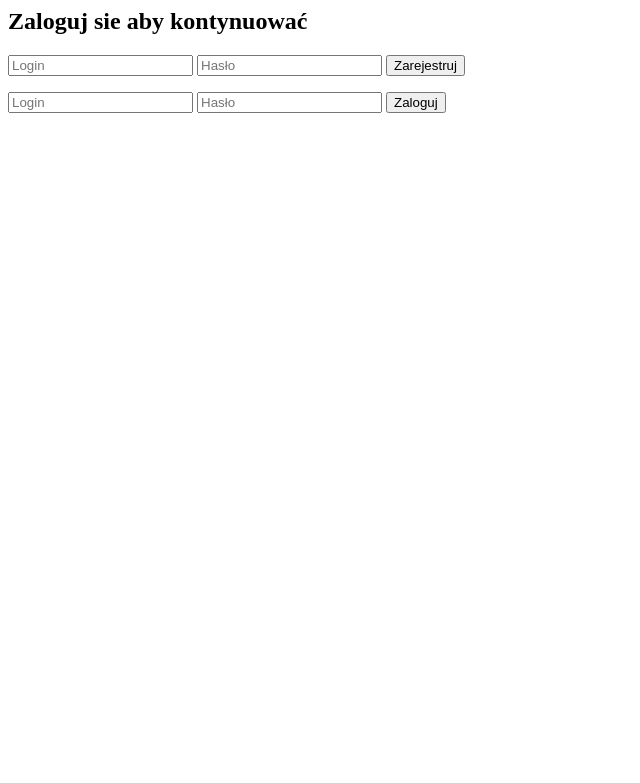
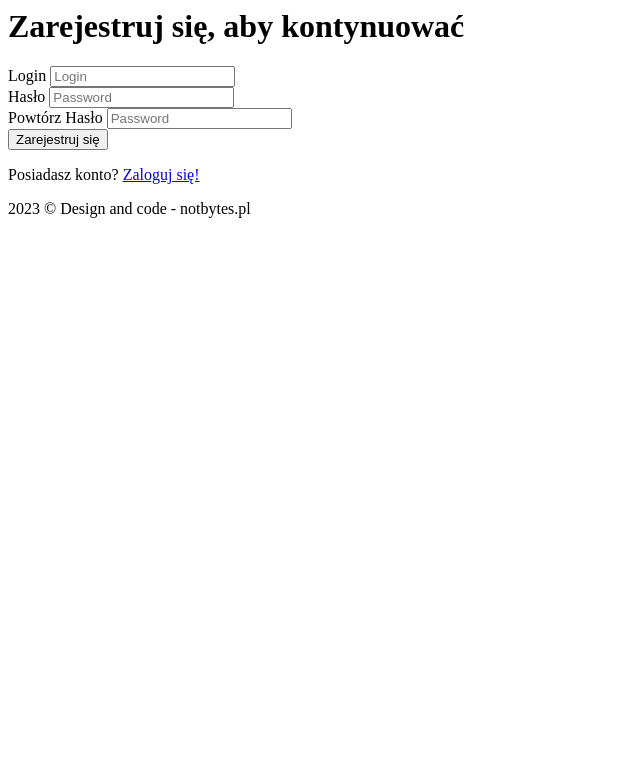
Before and after one commit to Braspi/Delivery-Company, a PHP site: page /views/register.view.php in a window 1280 px wide. Shown: the top 783 px of the page, without its empty margins (0-640 px from the left). Run offline with PHP 8.4, Linux system fonts and the light colour scheme; some libraries are stand-ins or nearby versions.

Commit message:
login and register frontend

```diff
--- a/views/register.view.php
+++ b/views/register.view.php
@@ -4,22 +4,33 @@
     <meta name="viewport" content="width=device-width, initial-scale=1.0">
     <title>Document</title>
 </head>
-<body>
-<div class="flex flex-col justify-center items-center h-screen">
-    <section class="flex-col">
-        <h1>Zaloguj sie aby kontynuować</h1>
-        <form action="register.php" method="POST">
-            <input type="text" name="login" required placeholder="Login" class="border border-slate-300 w-24 h-12 text-center rounded-lg">
-            <input type="password" name="password" required placeholder="Hasło">
-            <button type="submit">Zarejestruj</button>
+<body class="bg-[#F5F5F5] h-screen flex items-center justify-center h-screen">
+<div class="flex">
+    <div class="border p-8 rounded-lg w-96">
+        <h1 class="text-3xl font-semibold mb-6 text-center">Zarejestruj się, aby kontynuować</h1>
+        <form action="" method="POST">
+            <div class="mb-4">
+                <label for="login" class="text-gray-700 block mb-1">Login</label>
+                <input type="text" name="login" id="login" required placeholder="Login" class="w-full border border-gray-500 p-2 rounded-md focus:outline-none focus:border-blue-500">
+            </div>
+            <div class="mb-4">
+                <label for="password" class="text-gray-700 block mb-1">Hasło</label>
+                <input type="password" name="password" id="password" required placeholder="Password" class="w-full border border-gray-500 p-2 rounded-md focus:outline-none focus:border-blue-500">
+            </div>
+            <div class="mb-4">
+                <label for="password" class="text-gray-700 block mb-1">Powtórz Hasło</label>
+                <input type="password" name="password" id="password" required placeholder="Password" class="w-full border border-gray-500 p-2 rounded-md focus:outline-none focus:border-blue-500">
+            </div>
+            <?php //createCsrfInput() ?>
+            <div class="flex justify-center items-center">
+                <button type="submit" class="bg-gray-700 text-white py-2 px-4 rounded-md hover:bg-gray-800 focus:outline-none focus:bg-gray-800">Zarejestruj się</button>
+            </div>
         </form>
-        <form action="index.php" method="POST">
-            <input type="text" name="login" required placeholder="Login">
-            <input type="password" name="password" required placeholder="Hasło">
-            <!--            --><?php //createCsrfInput() ?>
-            <button type="submit">Zaloguj</button>
-        </form>
-    </section>
+        <div class="text-gray-700 text-center">
+            <p class="mt-4">Posiadasz konto? <a href="/" class="text-gray-500 underline ">Zaloguj się!</a></p>
+            <p class="text-sm opacity-70 mt-1"> <?php echo date('Y') ?> © Design and code - notbytes.pl</p>
+        </div>
+    </div>
 </div>
 </body>
 </html>
```
Also changed, not shown: bootstrap.php (+7 -1 lines), tailwind.config.js (+7 -1 lines), views/login.view.php (+22 -15 lines).
